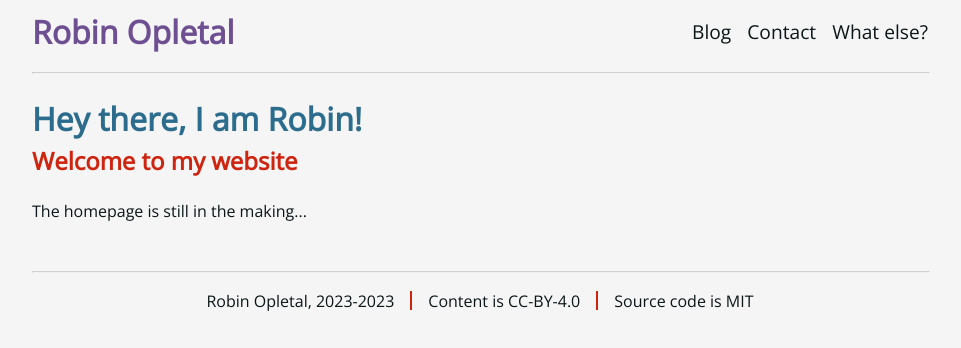
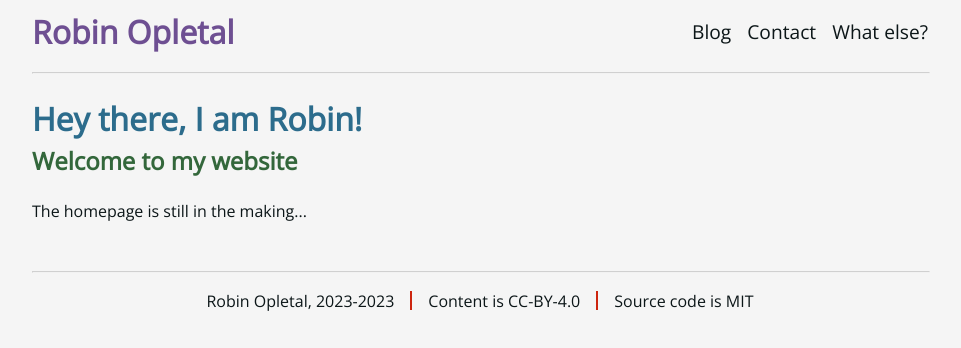
Before and after one commit to fourstepper/robinopletal.com, a SvelteKit app: page / in a window 1280 px wide. Shown: the top 348 px of the page, without its empty margins (160-1121 px from the left). Built offline with nearby package versions, Linux system fonts and the light colour scheme; a small style sheet from the web is missing.

Commit message:
feat(styling): small adjustments

```diff
--- a/src/routes/+page.svelte
+++ b/src/routes/+page.svelte
@@ -21,7 +21,7 @@
       margin-bottom: 0;
     }
     h2 {
-      color: getColor(red);
+      color: getColor(green);
       margin-top: 0;
     }
   }
--- a/src/variables.scss
+++ b/src/variables.scss
@@ -15,8 +15,8 @@ $colors: (
 $colors-dark: (
     background: #2F2F37,
     background-rich: #4B4B58,
-    foreground: #C2C2C2,
-    foreground-rich: #D6D6D6,
+    foreground: #D6d6d6,
+    foreground-rich: #f5f5f5,
     red: #ED6A5A,
     green: #69B574,
     purple: #C06AD5,
```
